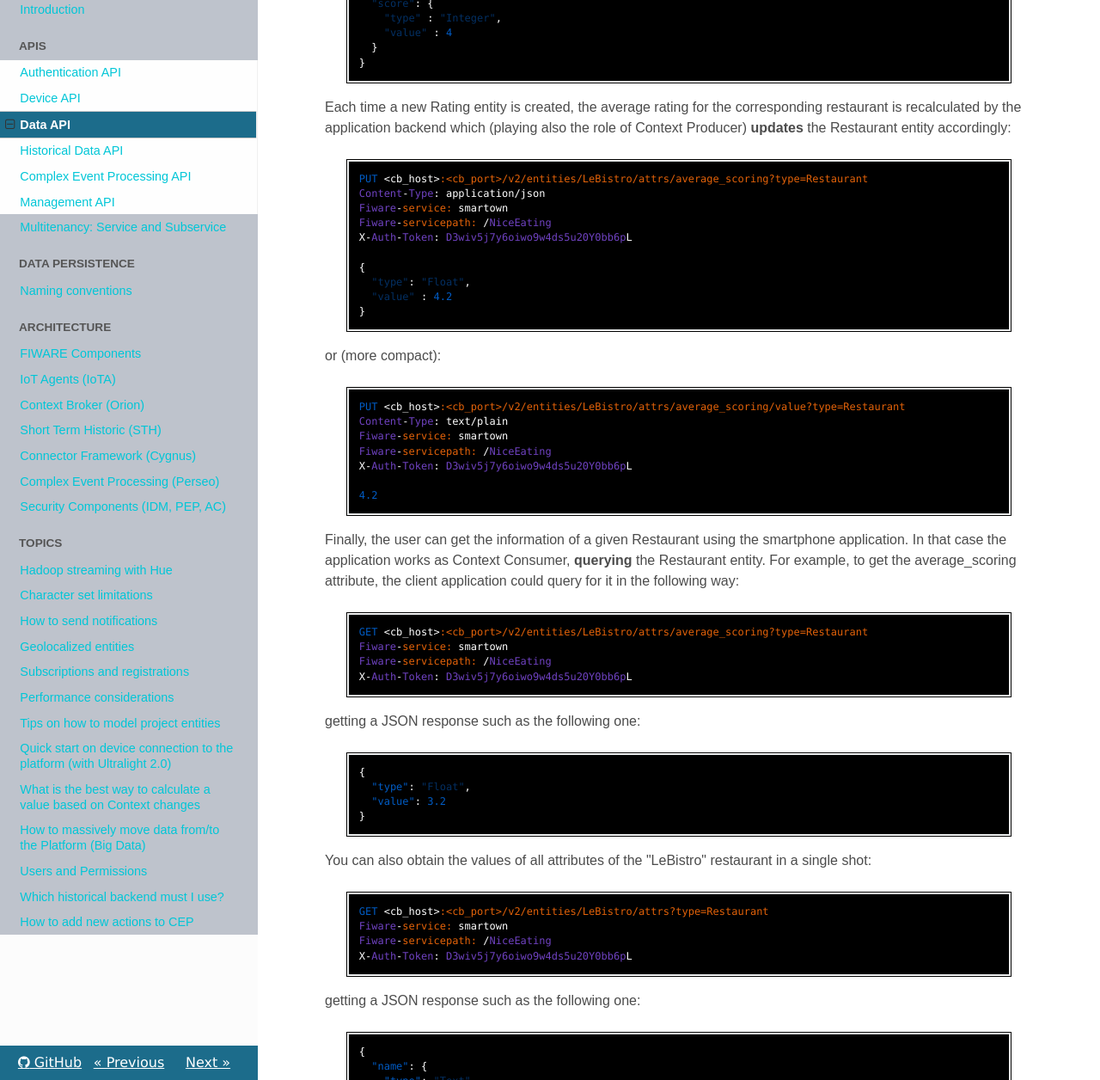
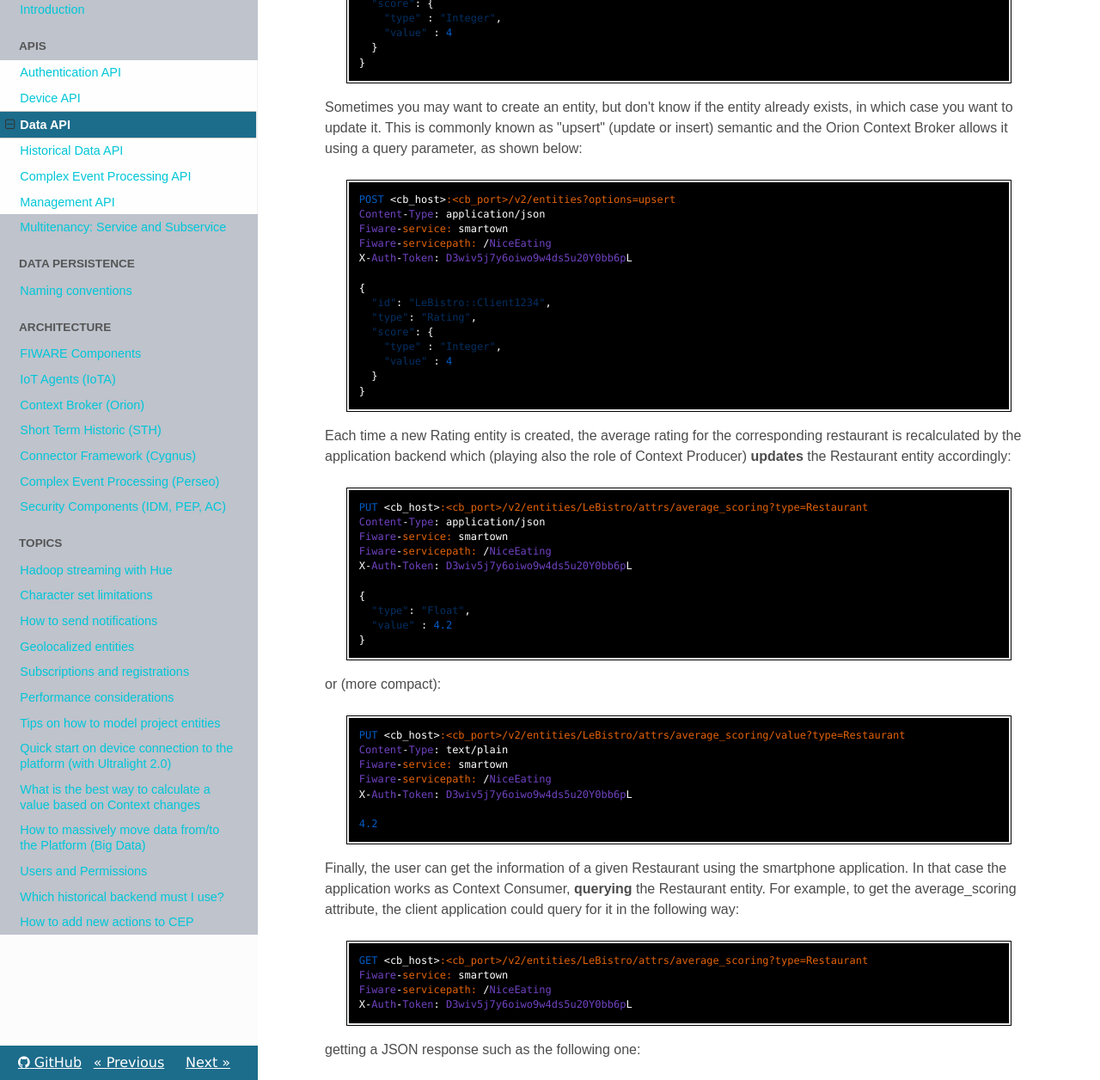
Before and after one commit to telefonicaid/thinking-cities, an MkDocs documentation site: the page built from docs/data_api.md, in a window 1280 px wide and 1400 px high, scrolled down 1105 px, cut to the strip 144-1400 px from the top of the window. Shown: the whole strip at 86% size. Built offline with MkDocs 1.6.1, drawn with Linux system fonts in a browser that asks for light colours; nearby versions of some CDN libraries; old or Windows-style settings are respelled for this version of MkDocs; some of the changed text lies outside the part shown.

Commit message:
Enhance data API doc

````diff
--- a/docs/data_api.md
+++ b/docs/data_api.md
@@ -25,6 +25,26 @@ Entities that would be relevant to the NiceEating application are of type Restau
 
 ```
 POST <cb_host>:<cb_port>/v2/entities
+Content-Type: application/json
+Fiware-service: smartown
+Fiware-servicepath: /NiceEating
+X-Auth-Token: D3wiv5j7y6oiwo9w4ds5u20Y0bb6pL
+
+{
+  "id": "LeBistro::Client1234",
+  "type": "Rating",
+  "score": {
+    "type" : "Integer",
+    "value" : 4
+  }
+}
+```
+
+Sometimes you may want to create an entity, but don't know if the entity already exists, in which case you want to update it. This is
+commonly known as "upsert" (update or insert) semantic and the Orion Context Broker allows it using a query parameter, as shown below:
+
+```
+POST <cb_host>:<cb_port>/v2/entities?options=upsert
 Content-Type: application/json
 Fiware-service: smartown
 Fiware-servicepath: /NiceEating
@@ -107,8 +127,11 @@ getting a JSON response such as the following one:
     "value": 4.2
   },
   "location": {
-    "type": "geo:point",
-    "value": "40.419697, -3.691281"
+    "type": "geo:json",
+    "value": {
+      "type": "Point",
+      "coordinates": [-3.691281, 40.419697]
+    }
   },
   "postal_address": {
     "type": "Address",
````
